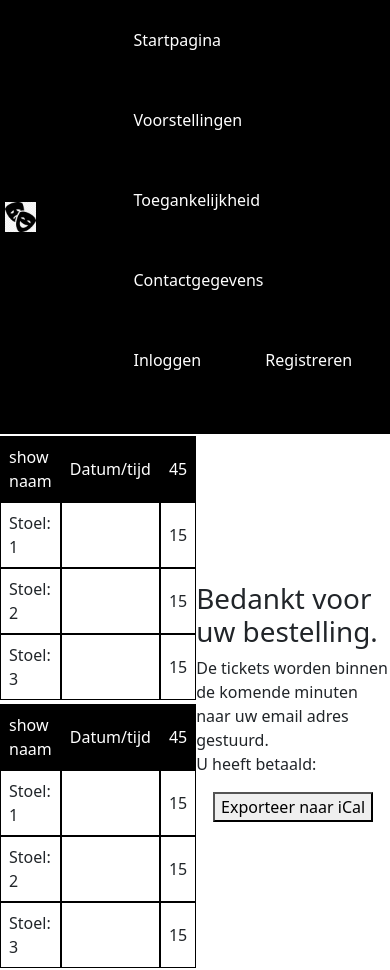
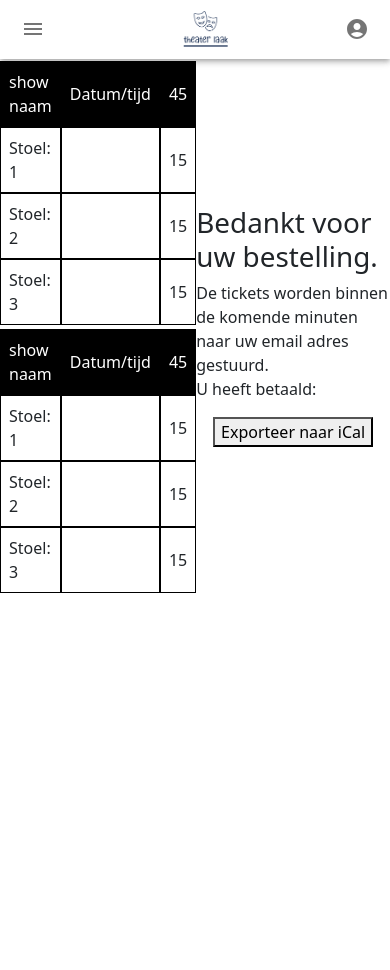
Before and after one commit to renz1704/WDPR2022, a React (Create React App) app in the folder react/ClientApp/: page /betaald in a window 390 px wide. After the commit the page ends 844 px from the top, so only its background shows below. Built offline with nearby package versions, Linux system fonts and the light colour scheme.

Commit message:
Header responsive met behulp van Material UI

```diff
--- a/react/ClientApp/package.json
+++ b/react/ClientApp/package.json
@@ -3,6 +3,10 @@
   "version": "0.1.0",
   "private": true,
   "dependencies": {
+    "@emotion/react": "^11.10.5",
+    "@emotion/styled": "^11.10.5",
+    "@mui/icons-material": "^5.11.0",
+    "@mui/material": "^5.11.1",
     "bootstrap": "^5.1.3",
     "http-proxy-middleware": "^2.0.6",
     "jquery": "^3.6.0",
--- a/react/ClientApp/src/components/Header.jsx
+++ b/react/ClientApp/src/components/Header.jsx
@@ -1,34 +1,210 @@
+import * as React from 'react';
+import AppBar from '@mui/material/AppBar';
+import Box from '@mui/material/Box';
+import Toolbar from '@mui/material/Toolbar';
+import IconButton from '@mui/material/IconButton';
+import Typography from '@mui/material/Typography';
+import Menu from '@mui/material/Menu';
+import MenuIcon from '@mui/icons-material/Menu';
+import Container from '@mui/material/Container';
+import Avatar from '@mui/material/Avatar';
+import Button from '@mui/material/Button';
+import Tooltip from '@mui/material/Tooltip';
+import MenuItem from '@mui/material/MenuItem';
+import AdbIcon from '@mui/icons-material/Adb';
+import AccountCircleIcon from '@mui/icons-material/AccountCircle';
 import { BrowserRouter as Router, Routes, Route, Link } from 'react-router-dom';
-import "../styles/generalStyle.css";
-import "../styles/headerStyle.css";
-import { LoginMenu } from './api-authorization/LoginMenu';
 
 import Logo from '../pictures/logo.png';
 
+import "../styles/generalStyle.css";
+import "../styles/headerStyle.css";
 
-function Header (props) {
+
+function ResponsiveAppBar() {
+  const [anchorElNav, setAnchorElNav] = React.useState(null);
+  const [anchorElNav2, setAnchorElNav2] = React.useState(null);
+
+  const handleOpenNavMenu = (event) => {
+    setAnchorElNav(event.currentTarget);
+  };
+
+  const handleOpenNavMenu2 = (event) => {
+    setAnchorElNav2(event.currentTarget);
+  };
+
+
+  const handleCloseNavMenu = () => {
+    setAnchorElNav(null);
+  };
+
+  const handleCloseNavMenu2 = () => {
+    setAnchorElNav2(null);
+  };
+
   return (
-    <header>
-      <div className="flex-container-horizontal">
-        <div>
-          <img src={Logo} alt="Theater Laak" />
-        </div>
+    <AppBar position="static" sx={{backgroundColor: 'white'}}>
+      <Container maxWidth="x2">
+        <Toolbar disableGutters >
 
-        <div>
-          <ul>
-            <li><a><Link to="/">Startpagina</Link></a></li>
-            <li><a><Link to="/voorstellingen">Voorstellingen</Link></a></li>
-            <li><a><Link to="/toegankelijkheid">Toegankelijkheid</Link></a></li>
-            <li><a><Link to="/contactgegevens">Contactgegevens</Link></a></li>
-            <li><a><Link to="/inloggen">Inloggen</Link></a></li>
-            <li><a><Link to="/Registreren">Registreren</Link></a></li>
-            <li><a></a></li>
 
-          </ul>
-        </div>
-      </div>
-    </header>
+          <Box sx={{borderRadius:10, display: { xs: 'flex', lg: 'none' }, ":hover": {bgcolor: 'lightblue'} }}>
+            <IconButton
+              size="small"
+              aria-controls="menu-appbar"
+              aria-haspopup="true"
+              onClick={handleOpenNavMenu2}
+              color="black"
+            >
+              <MenuIcon />
+            </IconButton>
+            <Menu
+              id="menu-appbar"
+              anchorEl={anchorElNav2}
+              anchorOrigin={{
+                vertical: 'bottom',
+                horizontal: 'left',
+              }}
+              keepMounted
+              transformOrigin={{
+                vertical: 'top',
+                horizontal: 'left',
+              }}
+              open={Boolean(anchorElNav2)}
+              onClose={handleCloseNavMenu2}
+              sx={{
+                display: { xs: 'flex', lg: 'none', },textDecoration: 'none' }
+              }
+              color="black"
+            >
+              <div className="flex-container-vertical" id='menu'>
+              <Button size='large' variant="text"><Link  className='nav' to="/">Startpagina</Link></Button>
+              <Button size='large' variant="text"><Link  className='nav' to="/voorstellingen">Voorstellingen</Link></Button>
+              <Button size='large' variant="text"><Link  className='nav' to="/toegankelijkheid">Toegankelijkheid</Link></Button>
+              <Button size='large' variant="text"><Link  className='nav' to="/contactgegevens">Contactgegevens</Link></Button>
+              </div>
+            </Menu>
+          </Box>
+
+          <Typography
+            variant="h5"
+            noWrap
+            component="a"
+            href="/"
+            size="small"
+            sx={{
+              display: { xs: 'none', lg: 'flex' },
+            }}
+          >
+             <img className='logo' src={Logo} alt="Theater Laak" />
+          </Typography>
+
+
+          <Typography
+            variant="h2"
+            noWrap
+            component="a"
+            href=""
+            size="small"
+            sx={{
+              display: {xs:'flex', lg: 'none' }    ,
+              width: '35%',
+              // zet hem in het midden zonder absolute positioning
+              transform: 'translateX(100%)',
+
+            }}
+          >
+              <img src={Logo} alt="Theater Laak" />
+          </Typography>
+
+          <Box sx={{borderRadius: 10, display: { xs: 'flex', lg: 'none' }, ":hover": {bgcolor: 'lightblue'}, position: 'absolute', right: 0}}>
+            <IconButton
+              size="small"
+              aria-controls="menu-appbar"
+              aria-haspopup="true"
+              onClick={handleOpenNavMenu}
+              color="black"
+            >
+              <AccountCircleIcon />
+            </IconButton>
+            <Menu
+              id="menu-appbar"
+              anchorEl={anchorElNav}
+              anchorOrigin={{
+                vertical: 'bottom',
+                horizontal: 'left',
+              }}
+              keepMounted
+              transformOrigin={{
+                vertical: 'top',
+                horizontal: 'left',
+              }}
+              open={Boolean(anchorElNav)}
+              onClose={handleCloseNavMenu}
+              sx={{
+                display: { xs: 'flex', lg: 'none', },textDecoration: 'none' }
+              }
+            >
+              <div className="flex-container-vertical" id='menu'>
+                <li className="User"><Button size='small' variant='outlined' disableElevation><Link to="/inloggen">Inloggen</Link></Button></li>
+                <li className="User"><Button size='small' variant='contained' disableElevation><Link to="/registreren">Registreren</Link></Button></li>
+              </div>
+            </Menu>
+          </Box>
+
+
+          <Box sx={{flexGrow: 1, display: { xs: 'none', lg: 'flex' } }}>
+
+               <li><a><Button variant="text"><Link to="/">Startpagina</Link></Button></a></li>
+              <li><a><Button variant="text"><Link to="/voorstellingen">Voorstellingen</Link></Button></a></li>
+              <li><a><Button variant="text"><Link to="/toegankelijkheid">Toegankelijkheid</Link></Button></a></li>
+              <li><a><Button variant="text"><Link to="/contactgegevens">Contactgegevens</Link></Button></a></li>
+          </Box>
+            <Box sx={{ display: {xs: 'none', lg: 'flex'} }}>
+
+            <li className="User"><Button variant='outlined' disableElevation><Link to="/inloggen">Inloggen</Link></Button></li>
+            <li className="User"><Button variant='contained' disableElevation><Link to="/registreren">Registreren</Link></Button></li>
+
+            </Box>
+
+
+        {/* ALS GEBRUIKER IS INGELOGD DIT LATEN ZIEN ---------------------------------------------------------------------------------------------------------------------------------------- */}
+
+          {/* <Box sx={{ flexGrow: 0 }}>
+            <Tooltip title="Instellingen openen">
+              <IconButton onClick={handleOpenUserMenu} sx={{ p: 0 }}>
+                <Avatar alt="Remy Sharp" src="/static/images/avatar/2.jpg" />
+              </IconButton>
+            </Tooltip>
+            <Menu
+              sx={{ mt: '45px' }}
+              id="menu-appbar"
+              anchorEl={anchorElUser}
+              anchorOrigin={{
+                vertical: 'top',
+                horizontal: 'right',
+              }}
+              keepMounted
+              transformOrigin={{
+                vertical: 'top',
+                horizontal: 'right',
+              }}
+              open={Boolean(anchorElUser)}
+              onClose={handleCloseUserMenu}
+            >
+              {settings.map((setting) => (
+                <MenuItem key={setting} onClick={handleCloseUserMenu}>
+                  <Typography textAlign="center">{setting}</Typography>
+                </MenuItem>
+              ))}
+            </Menu>
+          </Box> */}
+
+
+
+        </Toolbar>
+      </Container>
+    </AppBar>
   );
 }
-
-export default Header;
+export default ResponsiveAppBar;
--- a/react/ClientApp/src/index.js
+++ b/react/ClientApp/src/index.js
@@ -65,6 +65,7 @@ root.render(
         {<Route path='/begunstigersportaal' element={<Page_Begunstigersportaal />} /> /*dit moet nog weggehaald/geautoriseerd worden, het begunstigersportaal moet alleen voor donateurs zijn*/}
         <Route path='/inloggen' element={<LoginPage/>}/>
         <Route path='/registreren' element={<RegisterPage/>}/>
+
       </Routes>
 
     </Router>
--- a/react/ClientApp/src/styles/headerStyle.css
+++ b/react/ClientApp/src/styles/headerStyle.css
@@ -1,25 +1,43 @@
 header {
     background-color: black;
     color: white;
+
 }
 
 li a {
     display: flex;
-    color: var(--light_color);
+    color: var(--black_color);
     background-color: var(--black_color);
     text-align: center;
     padding: 14px 16px;
     text-decoration: none;
+    /* dikte van de font */
+    font-size: 1.2em;
 }
+
+
 
 li {
     display: inline-block;
 }
 
 li a:hover {
-    background-color: var(--light_color);
-    color: var(--dark_color)
+    color: var(--blue_color);
 }
+
+a:hover{
+    color: white;
+}
+
+.User{
+    color: var(--light_color);
+    background-color: var(--black_color);
+    text-align: center;
+    padding: 12px 14px;
+    text-decoration: none;
+    display: inline-block;
+}
+
 
 ul {
     list-style-type: none;
@@ -33,5 +51,27 @@ ul {
 
 img {
     margin: 5%;
-    width: 30%;
+    width: 40%;
 }
+
+
+
+#menu-appbar{
+    color: grey;
+}
+
+.nav{
+    text-decoration: none;
+}
+
+.nav:hover{
+    color: rgb(1, 1, 124);
+    opacity: 4.0;
+}
+
+/* xs beeldscherm */
+/* @media (max-width: 800px) {
+    img{
+       margin: 5% auto;
+    }
+} */
--- a/react/package.json
+++ b/react/package.json
@@ -1,5 +1,8 @@
 {
   "dependencies": {
+    "@emotion/react": "^11.10.5",
+    "@emotion/styled": "^11.10.5",
+    "@mui/material": "^5.11.1",
     "axios": "^0.24.0",
     "react": "^18.2.0",
     "react-dom": "^18.2.0",
```
Also changed, not shown: react/ClientApp/src/pictures/logo.png, 3 other files (tests, documents, lock files or other folders).
